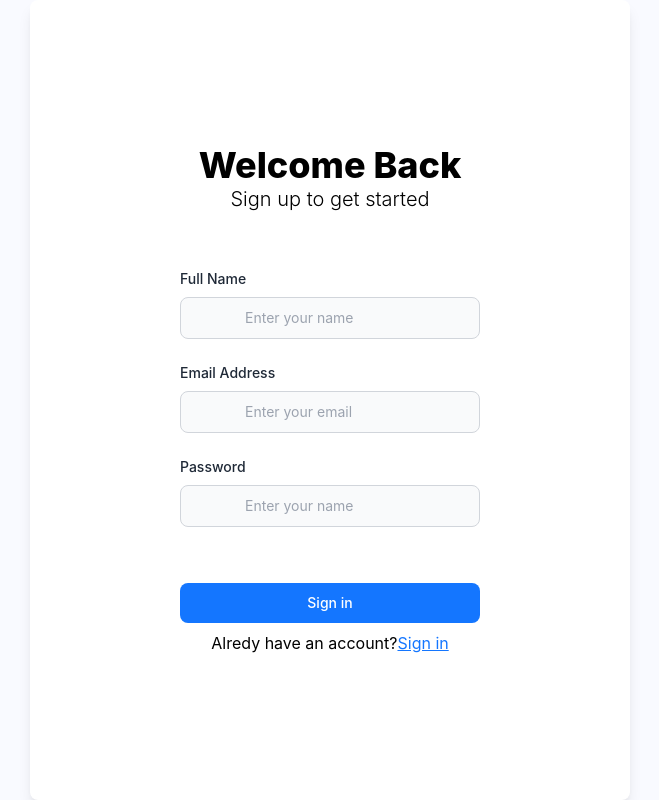
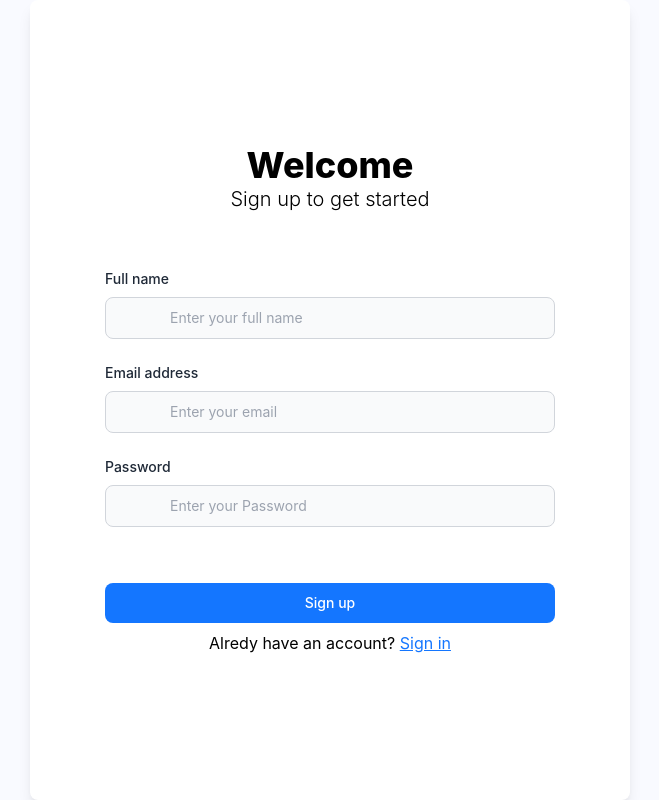
Before and after one commit to IT21239298/MERN-Stack-Messenger-Clone, a React (Create React App) app in the folder client/: page /users/sign_up in a window 1280 px wide. Shown: the whole page, without its empty margins (310-969 px from the left). Built offline with nearby package versions, Linux system fonts and the light colour scheme.

Commit message:
done register

```diff
--- a/client/src/App.js
+++ b/client/src/App.js
@@ -1,52 +1,39 @@
-import logo from "./logo.svg";
-import "./App.css";
-import Form from "./modules/Form";
-import Dashbord from "./modules/Dashbord";
-import { Routes, Route, Navigate } from "react-router-dom";
+import './App.css';
+import Dashboard from './modules/Dashbord';
+import Form from './modules/Form';
+import { Routes, Route, Navigate } from 'react-router-dom';
 
-const ProtectedRoute = ({ childen, auth = false }) => {
-  const isLoggedIn = localStorage.getItem("user:token") !== null || false;
+const ProtectedRoute = ({ children, auth=false }) => {
+  const isLoggedIn = localStorage.getItem('user:token') !== null || false;
 
-  if (!isLoggedIn && auth) {
-    return <Navigate to={"/users/sign_in"} />;
-  } else if (
-    isLoggedIn &&
-    ["/users/sign_in", "/users/sign_up"].includes(window.location.pathname)
-  ) {
-    return <Navigate to={"/"} />;
+  if(!isLoggedIn && auth) {
+    return <Navigate to={'/users/sign_in'} />
+  }else if(isLoggedIn && ['/users/sign_in', '/users/sign_up'].includes(window.location.pathname)){
+    console.log('object :>> ');
+    return <Navigate to={'/'} />
   }
 
-  return childen;
-};
+  return children
+}
 
 function App() {
   return (
     <Routes>
-      <Route
-        path="/"
-        element={
-          <ProtectedRoute auth={true}>
-          <Dashbord />
-          </ProtectedRoute>
-        }
-      />
-      <Route
-        path="/users/sign_up"
-        element={
-         // <ProtectedRoute>
-            <Form isSignInPage={true} />
-        //  </ProtectedRoute>
-        }
-      />
-
-      <Route
-        path="/users/sign_in"
-        element={
-        //  <ProtectedRoute>
-            <Form isSignInPage={false} />
-         // </ProtectedRoute>
-        }
-      />
+      <Route path='/' element={
+        <ProtectedRoute auth={true}>
+          <Dashboard/>
+        </ProtectedRoute>
+      } />
+      <Route path='/users/sign_in' element={
+      <ProtectedRoute>
+        <Form isSignInPage={true}/>
+      </ProtectedRoute>
+      } />
+      <Route path='/users/sign_up' element={
+        <ProtectedRoute>
+        <Form isSignInPage={false}/>
+      </ProtectedRoute>
+      } />
     </Routes>
   );
 }
--- a/client/src/modules/Form/index.js
+++ b/client/src/modules/Form/index.js
@@ -1,93 +1,57 @@
-import { useState } from "react";
-import Button from "../../components/Button";
-import Input from "../../components/Input";
-import { useNavigate} from "react-router-dom";
+import { useState } from "react"
+import Button from "../../components/Button"
+import Input from "../../components/Input"
+import { useNavigate } from 'react-router-dom'
 
-const Form = ({ isSignInPage = false }) => {
+const Form = ({
+    isSignInPage = true,
+}) => {
     const [data, setData] = useState({
         ...(!isSignInPage && {
-      fulName: "",
+            fullName: ''
         }),
-    email: "",
-    password: "",
-  });
+        email: '',
+        password: ''
+    })
     const navigate = useNavigate()
 
     const handleSubmit = async(e) => {
-  console.log('data :>>', data);
+        console.log('data :>> ', data);
         e.preventDefault()
-  const res = await fetch(`http://localhost:8000/api/${isSignInPage ? 'login' : 'register'}`,{
+        const res = await fetch(`http://localhost:8000/api/${isSignInPage ? 'login' : 'register'}`, {
             method: 'POST',
             headers: {
-
                 'Content-Type': 'application/json'
             },
-    body:JSON.stringify(data)
+            body: JSON.stringify(data)
         })
+
+        if(res.status === 400) {
+            alert('Invalid credentials')
+        }else{
             const resData = await res.json()
-  console.log('data :>>', resData);
-
+            if(resData.token) {
+                localStorage.setItem('user:token', resData.token)
+                localStorage.setItem('user:detail', JSON.stringify(resData.user))
+                navigate('/')
+            }
+        }
+    }
+  return (
+    <div className="bg-light h-screen flex items-center justify-center">
+        <div className=" bg-white w-[600px] h-[800px] shadow-lg rounded-lg flex flex-col justify-center items-center">
+            <div className=" text-4xl font-extrabold">Welcome {isSignInPage && 'Back'}</div>
+            <div className=" text-xl font-light mb-14">{isSignInPage ? 'Sign in to get explored' : 'Sign up to get started'}</div>
+            <form className="flex flex-col items-center w-full" onSubmit={(e) => handleSubmit(e)}>
+            { !isSignInPage && <Input label="Full name" name="name" placeholder="Enter your full name" className="mb-6 w-[75%]" value={data.fullName} onChange={(e) => setData({ ...data, fullName: e.target.value }) } /> }
+            <Input label="Email address" type="email" name="email" placeholder="Enter your email" className="mb-6 w-[75%]" value={data.email} onChange={(e) => setData({ ...data, email: e.target.value }) }/>
+            <Input label="Password" type="password" name="password" placeholder="Enter your Password" className="mb-14 w-[75%]" value={data.password} onChange={(e) => setData({ ...data, password: e.target.value }) }/>
+            <Button label={isSignInPage ? 'Sign in': 'Sign up'} type='submit' className="w-[75%] mb-2" />
+            </form>
+            <div>{ isSignInPage ? "Didn't have an account?" : "Alredy have an account?"} <span className=" text-primary cursor-pointer underline" onClick={() => navigate(`/users/${isSignInPage ? 'sign_up' : 'sign_in'}`)}>{ isSignInPage ? 'Sign up' : 'Sign in'}</span></div>
+        </div>
+    </div>
+  )
 }
 
-  return (
-    <div className="bg-light h-screen flex items-center justify-center">
-      <div className="bg-white w-[600px] h-[800px] shadow-lg rounded-lg flex flex-col justify-center items-center">
-        <div className=" text-4xl font-extrabold">
-          Welcome {isSignInPage && "Back"}
-        </div>
-        <div className=" text-xl font-light mb-14">
-          {isSignInPage
-            ? "Sign up to get started"
-            :  "Sign in to get explored"}
-        </div>
-        <form
-          className="flex flex-col items-center w-full"
-          onSubmit={(e) => handleSubmit(e)}
-        >
-          {isSignInPage && (
-            <Input
-              label="Full Name"
-              name="name"
-              placeholder="Enter your name"
-              className="mb-6 w-[50%]"
-              isRequired
-              value={data.fulName}
-              onChange={(e) => setData({ ...data, fulName: e.target.value })}
-            />
-          )}
-          <Input
-            label="Email Address"
-            name="email"
-            type="email"
-            placeholder="Enter your email"
-            className="mb-6 "
-            isRequired
-            value={data.email}
-            onChange={(e) => setData({ ...data, email: e.target.value })}
-          />
-          <Input
-            label="Password"
-            type="password"
-            name="password"
-            placeholder="Enter your name"
-            className="mb-14"
-            value={data.password}
-            onChange={(e) => setData({ ...data, password: e.target.value })}
-          />
-        </form>
-        <Button
-          label={isSignInPage ? "Sign in" : "Sign up"}
-          className="w-1/2 mb-2"
-          type="submit"
-        />
-        <div>
-          {isSignInPage ? "Alredy have an account?" : "Didn't have an account?"}
-          <span className="text-primary cursor-pointer underline" onClick={() => navigate(`/users/${isSignInPage ? 'sign_in' : 'sign_up'}`)}>
-            {isSignInPage ?  "Sign in": "Sign up"}
-          </span>
-        </div>
-      </div>
-    </div>
-  );
-};
-export default Form;
+export default Form
```
Lines whose indentation alone changed are shown as unchanged.
